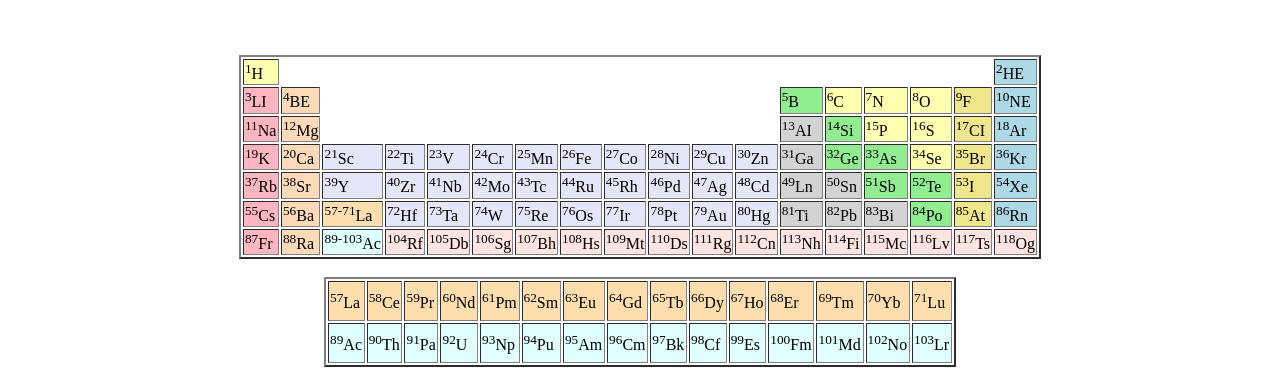
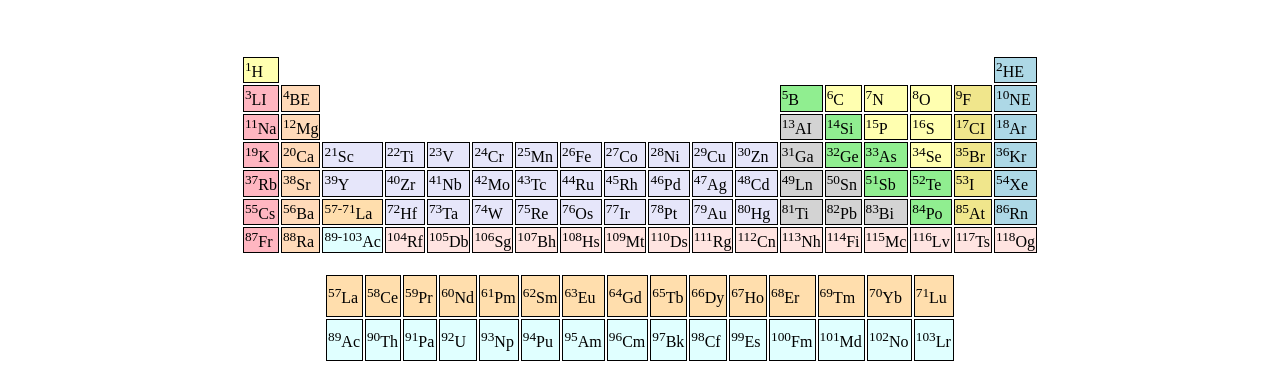
Before and after one commit to MUHAMMAD-SAAD746/Hosting-Assignment, a plain HTML site: page periodic table/index.html in a window 1280 px wide. Shown: the part 101-483 px from the top of the page. Drawn offline with Linux system fonts and the light colour scheme.

Commit message:
border Update index.html

```diff
--- a/periodic table/index.html
+++ b/periodic table/index.html
@@ -5,8 +5,13 @@
     <meta name="viewport" content="width=device-width, initial-scale=1.0">
     <title>Periodic table</title>
     <STYLE>
+        table {
+            border: none;
+        }
+
         td {
             empty-cells: hide;
+            border: 1px solid black;
         }
 
         h1 {
@@ -21,7 +26,7 @@
 
     <br><br>
 
-    <table border="2" align="center" height="100">
+    <table align="center" height="100">
         <tr>
             <td bgcolor="#FFFFB0"><sup>1</sup>H</td>
             <td colspan="16"></td>
```
